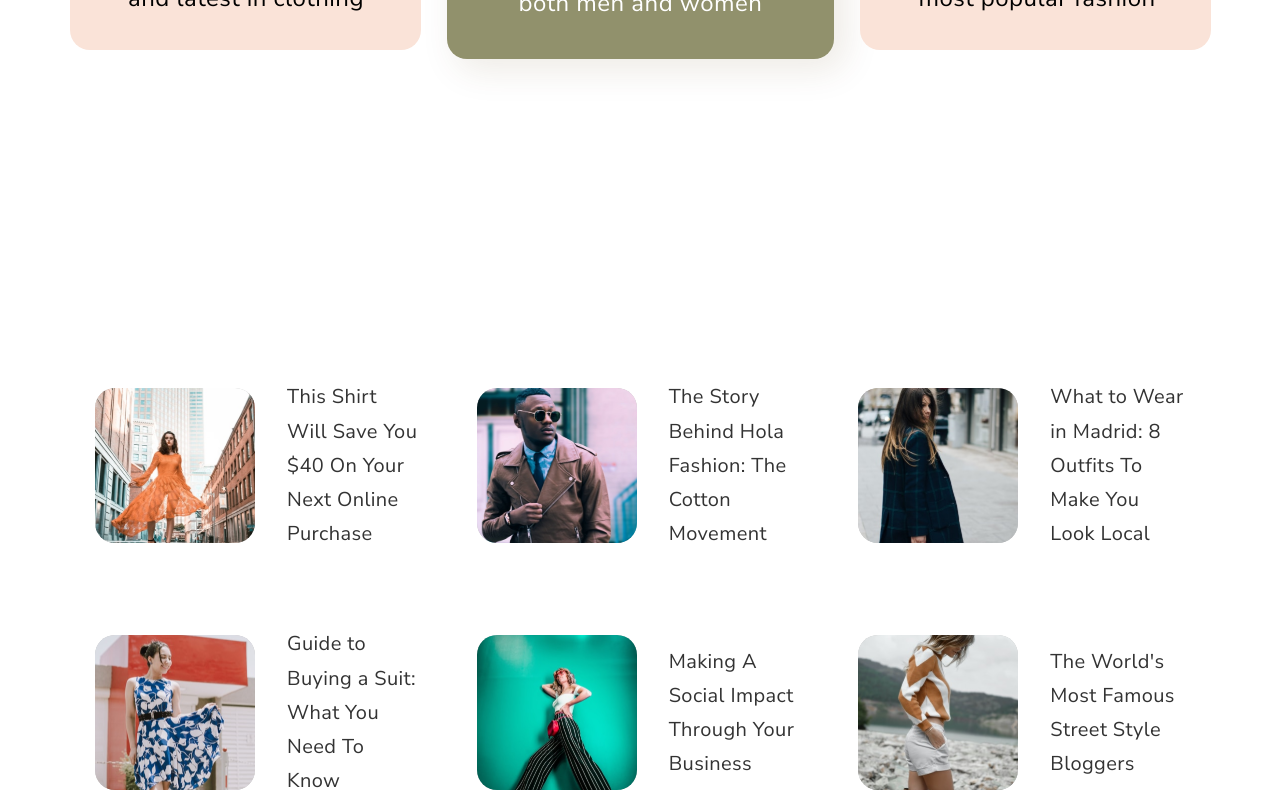
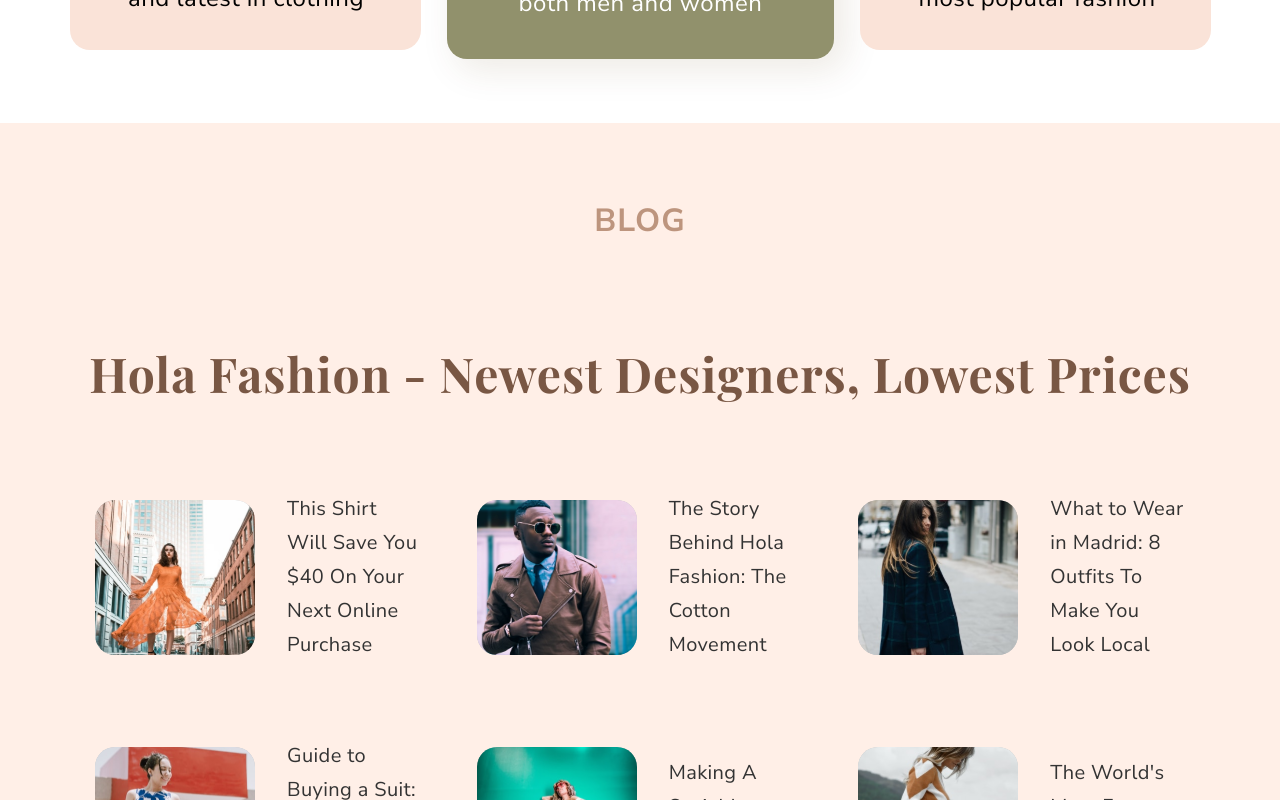
Before and after one commit to xxrtemy/HolaFashion, a React (Vite) app: page / in a window 1280 px wide. Shown: the part 2800-3600 px from the top of the page. Built offline with nearby package versions, Linux system fonts and the light colour scheme.

Commit message:
Компонент Section доработан [ESLint Passed]

```diff
--- a/src/feature/blog/consts.tsx
+++ b/src/feature/blog/consts.tsx
@@ -11,7 +11,12 @@
 export const BLOG = {
     SECTION: {
         heading: 'BLOG',
-        title: 'Hola Fashion - Newest Designers, Lowest Prices'
+        title: 'Hola Fashion - Newest Designers, Lowest Prices',
+        colors: {
+            background: '#FFEFE7',
+            heading: 'var(--bd-957-e, #BD957E)',
+            title:'#795744',
+        }
     },
     LIST: {
         content: [
--- a/src/shared/components/Header/Header.tsx
+++ b/src/shared/components/Header/Header.tsx
@@ -13,7 +13,6 @@
             <HeaderContentWrapper>
                 <HeaderLogo>Hola Fashion</HeaderLogo>
                 <nav>
-
                     <HeaderNavList>
                     {
                         NAV.map(({href, content}) => (
--- a/src/shared/components/Section/Section.tsx
+++ b/src/shared/components/Section/Section.tsx
@@ -7,14 +7,14 @@
   SectionCards
 } from './index.style'
 
-export const Section: FC<SectionProps> = ({ heading, title, children, bgColor }) => {
+export const Section: FC<SectionProps> = ({ heading, title, children, colors }) => {
   return (
-    <SectionWrapper color={bgColor} id='Blog'>
-      <SectionHeading color={heading.color}>
-        {heading.text}
+    <SectionWrapper color={colors.background} id='Blog'>
+      <SectionHeading color={colors.heading}>
+        {heading}
       </SectionHeading>
-      <SectionTitle color={title.color}>
-        {title.text}
+      <SectionTitle color={colors.title}>
+        {title}
       </SectionTitle>
       <SectionCards>
         {children}
--- a/src/shared/components/Section/index.style.tsx
+++ b/src/shared/components/Section/index.style.tsx
@@ -4,13 +4,13 @@
     display: flex;
     flex-direction: column;
     align-items: center;
-    background-color: ${({color}) => color};
+    background-color:${({color}) => color };
     padding-bottom: 40px;
 `
 
 export const SectionHeading = styled.h1<{color: string}>`
     margin: 76px 0px 96px 0px;
-    color: ${({color}) => color};
+    color: ${({color}) => color };
     text-align: center;
     font-size: 32px;
     font-style: normal;
@@ -21,7 +21,7 @@
 
 export const SectionTitle = styled.h2<{color: string}>`
     margin-bottom: 85px;
-    color: ${({color}) => color};
+     color: ${({color}) => color };
     text-align: center;
     font-family: var(--font-titles);
     font-size: 48px;
```
Also changed, not shown: src/shared/components/Section/index.interface.ts (+9 -7 lines).
